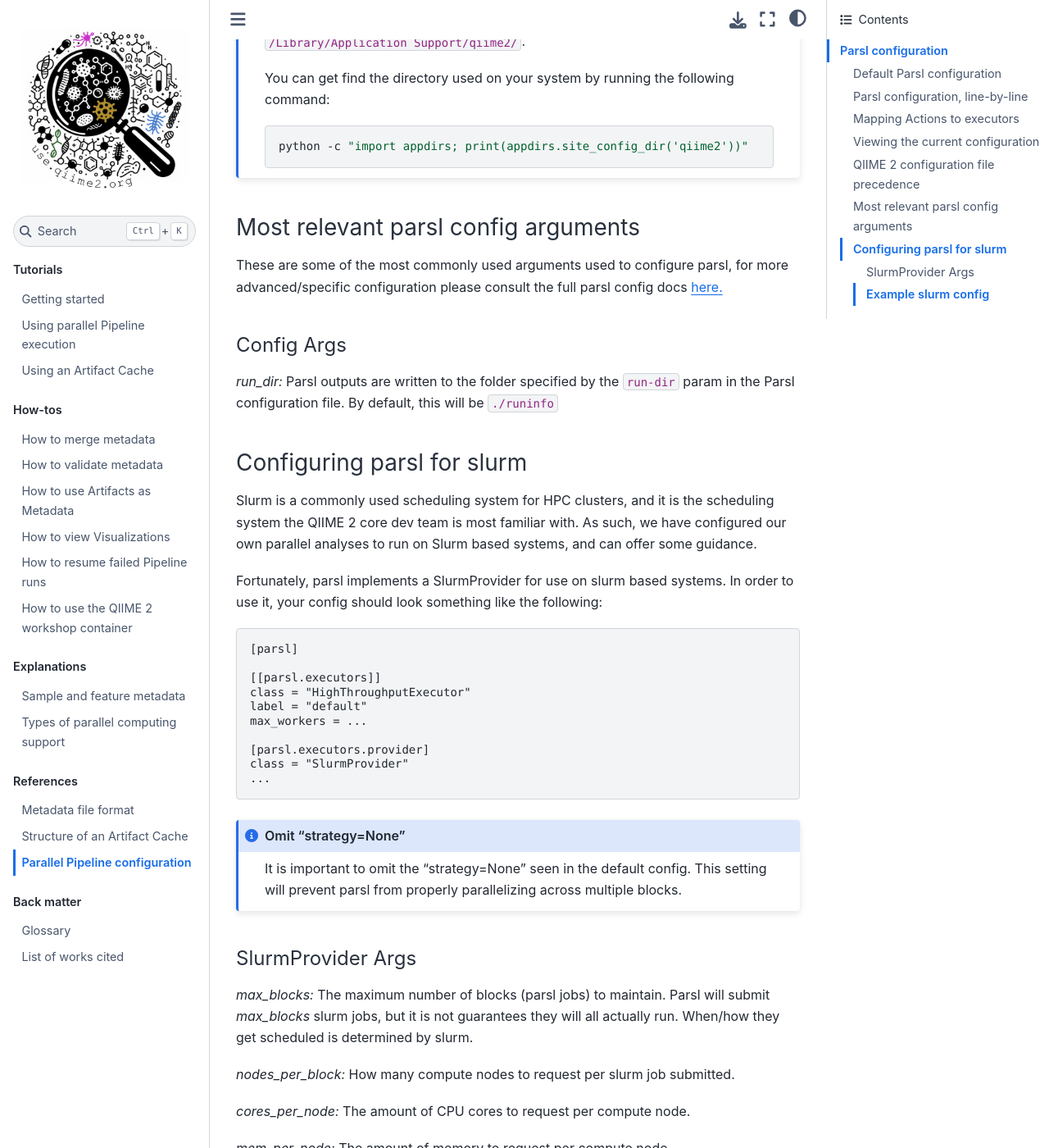
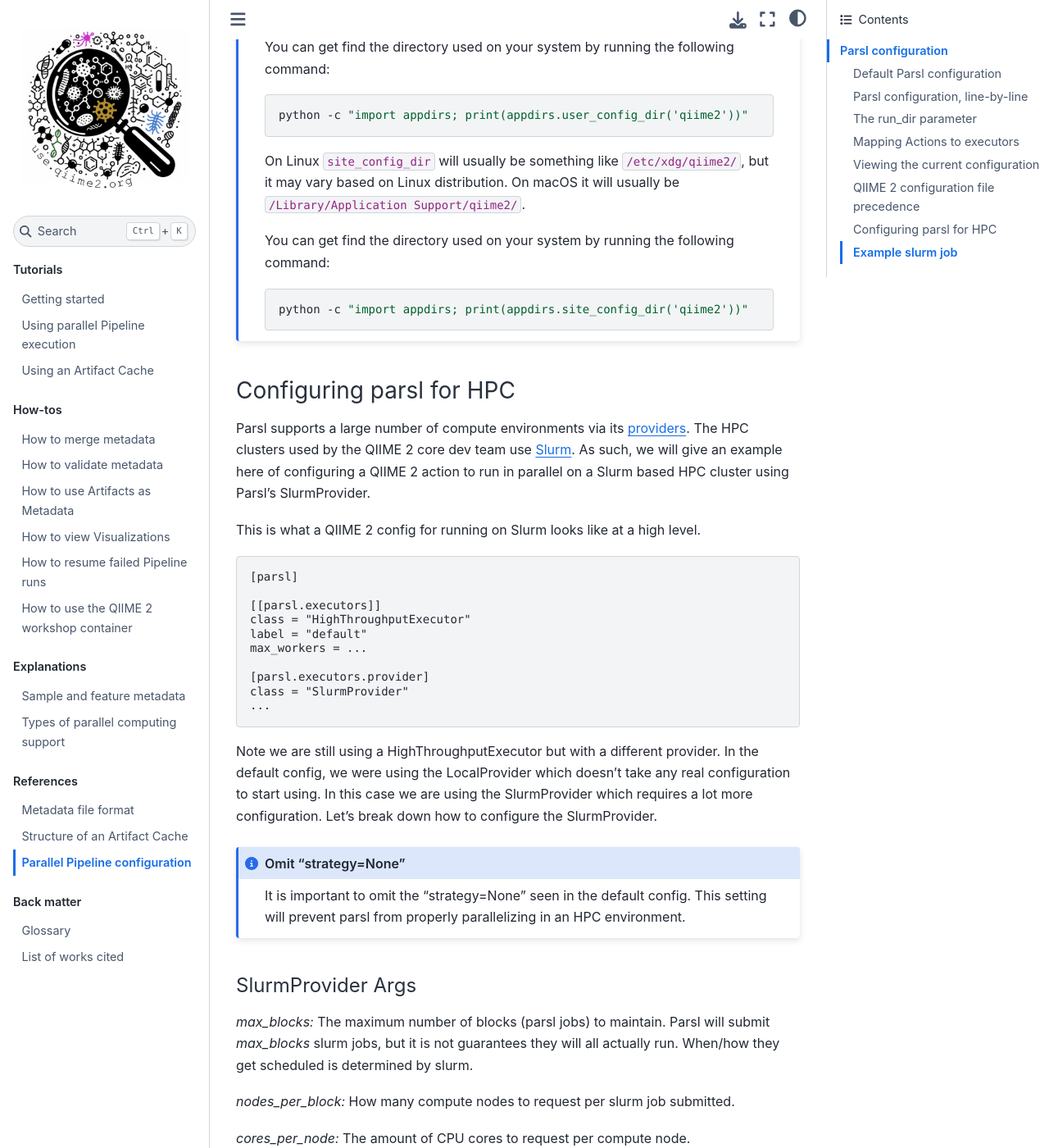
Before and after one commit to caporaso-lab/using-qiime2, a Jupyter Book: the page built from book/references/parallel-configuration.md, in a window 1280 px wide and 1400 px high, scrolled down 4402 px. Shown: the whole window at 82% size. Built offline with Jupyter Book 1.0.4 settings and Sphinx 7.4.7 and the Sphinx Book theme 1.1.4, drawn with Linux system fonts in a browser that asks for light colours; some of the changed text lies outside the part shown.

Commit message:
refactoring

`````diff
--- a/book/references/parallel-configuration.md
+++ b/book/references/parallel-configuration.md
@@ -117,6 +117,10 @@
 In this case, we use [`parsl.providers.LocalProvider`](https://parsl.readthedocs.io/en/stable/stubs/parsl.providers.LocalProvider.html), which provides access to local resources (i.e., on the laptop or workstation).
 [Other providers are available as well](https://parsl.readthedocs.io/en/stable/reference.html#providers), including for Slurm, Amazon Web Services, Kubernetes, and more.
 
+### The run_dir parameter
+
+Another parameter to the config that we do not set but that you should definitely be aware of is `run_dir`. This indicates the directory that parsl will write logging info to and it defaults to `./runinfo`. This means that if you run a QIIME 2 pipleine in parallel without this parameter set a runinfo directory will be created inside the directory you ran the action in.
+
 ### Mapping {term}`Actions <action>` to executors
 
 An executor mapping can be added to your parsl configuration that defines which actions should run on which executors.
@@ -182,19 +186,11 @@
 ```
 ````
 
-### Most relevant parsl config arguments
+### Configuring parsl for HPC
 
-These are some of the most commonly used arguments used to configure parsl, for more advanced/specific configuration please consult the full parsl config docs [here.](https://parsl.readthedocs.io/en/stable/stubs/parsl.config.Config.html#parsl.config.Config)
+Parsl supports a large number of compute environments via its [providers](https://parsl.readthedocs.io/en/stable/reference.html#providers). The HPC clusters used by the QIIME 2 core dev team use [Slurm](https://slurm.schedmd.com/documentation.html). As such, we will give an example here of configuring a QIIME 2 action to run in parallel on a Slurm based HPC cluster using Parsl's SlurmProvider.
 
-#### Config Args
-
-*run_dir:* Parsl outputs are written to the folder specified by the `run-dir` param in the Parsl configuration file. By default, this will be `./runinfo`
-
-### Configuring parsl for slurm
-
-Slurm is a commonly used scheduling system for HPC clusters, and it is the scheduling system the QIIME 2 core dev team is most familiar with. As such, we have configured our own parallel analyses to run on Slurm based systems, and can offer some guidance.
-
-Fortunately, parsl implements a SlurmProvider for use on slurm based systems. In order to use it, your config should look something like the following:
+This is what a QIIME 2 config for running on Slurm looks like at a high level.
 
 ```
 [parsl]
@@ -209,9 +205,11 @@
 ...
 ```
 
+Note we are still using a HighThroughputExecutor but with a different provider. In the default config, we were using the LocalProvider which doesn't take any real configuration to start using. In this case we are using the SlurmProvider which requires a lot more configuration. Let's break down how to configure the SlurmProvider.
+
 ````{admonition} Omit "strategy=None"
 :class: note
-It is important to omit the "strategy=None" seen in the default config. This setting will prevent parsl from properly parallelizing across multiple blocks.
+It is important to omit the "strategy=None" seen in the default config. This setting will prevent parsl from properly parallelizing in an HPC environment.
 ````
 
 #### SlurmProvider Args
@@ -232,6 +230,8 @@
 
 #### Example slurm config
 
+This is an example of a config we have actually used to run analyses on our HPC cluster. Let's break down what these parameters mean.
+
 ```
 [parsl]
 
@@ -251,8 +251,6 @@
 exclusive = false
 worker_init = "module load anaconda3; conda activate qiime2-shotgun-dev;"
 ```
-
-This is an example of a config we have actually used to run analyses on our HPC cluster. Let's break down what these parameters mean.
 
 *max_blocks = 10:* We will run up to 5 slurm jobs.
 
@@ -275,6 +273,8 @@
 *max_workers_per_node = 1:* Each compute node will only have one worker and only be able to handle one job at a time.
 
 This config will queue 10 slurm jobs that will run for up to 10 hours each. Each job will use 20 cores and 100GB of RAM on one compute node. Due to the `max_workers_per_node = 1`, each of these slurm jobs with these resources will be able to handle 1 QIIME 2 action at a time.
+
+### Example slurm job
 
 This is the slurm job we submitted that used the above config. We call this job we actually submit directly the "pilot job." This job will itself submit the worker jobs that actually do the work,
 
`````
